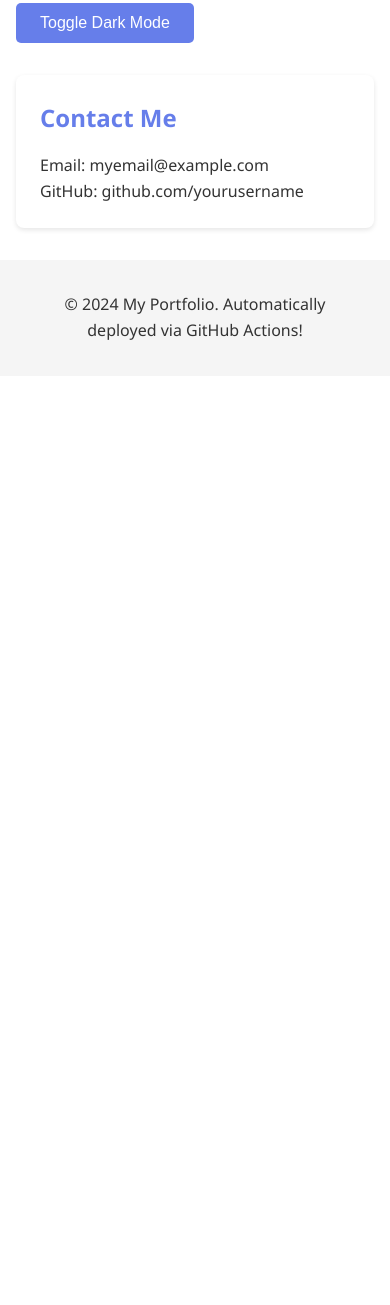
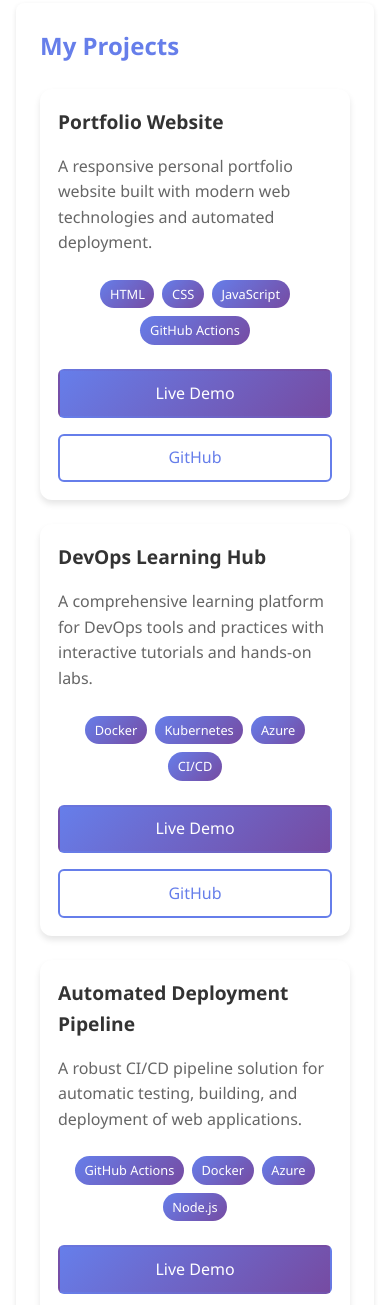
Before and after one commit to jimhenley/my-portfolio, a plain HTML site: page index.html in a window 390 px wide. Shown: the part 695-2000 px from the top of the page. Before the commit the page ends 1071 px from the top, so only its background shows below. Drawn offline with Linux system fonts and the light colour scheme.

Commit message:
Add projects section with responsive cards and hover effects

```diff
--- a/index.html
+++ b/index.html
@@ -30,6 +30,56 @@
             </ul>
         </section>
 
+        <section class="projects">
+            <h2>My Projects</h2>
+            <div class="projects-grid">
+                <div class="project-card">
+                    <h3>Portfolio Website</h3>
+                    <p>A responsive personal portfolio website built with modern web technologies and automated deployment.</p>
+                    <div class="tech-tags">
+                        <span class="tech-tag">HTML</span>
+                        <span class="tech-tag">CSS</span>
+                        <span class="tech-tag">JavaScript</span>
+                        <span class="tech-tag">GitHub Actions</span>
+                    </div>
+                    <div class="project-links">
+                        <a href="#" class="btn-demo">Live Demo</a>
+                        <a href="https://github.com/jimhenley/my-portfolio" class="btn-github">GitHub</a>
+                    </div>
+                </div>
+
+                <div class="project-card">
+                    <h3>DevOps Learning Hub</h3>
+                    <p>A comprehensive learning platform for DevOps tools and practices with interactive tutorials and hands-on labs.</p>
+                    <div class="tech-tags">
+                        <span class="tech-tag">Docker</span>
+                        <span class="tech-tag">Kubernetes</span>
+                        <span class="tech-tag">Azure</span>
+                        <span class="tech-tag">CI/CD</span>
+                    </div>
+                    <div class="project-links">
+                        <a href="#" class="btn-demo">Live Demo</a>
+                        <a href="#" class="btn-github">GitHub</a>
+                    </div>
+                </div>
+
+                <div class="project-card">
+                    <h3>Automated Deployment Pipeline</h3>
+                    <p>A robust CI/CD pipeline solution for automatic testing, building, and deployment of web applications.</p>
+                    <div class="tech-tags">
+                        <span class="tech-tag">GitHub Actions</span>
+                        <span class="tech-tag">Docker</span>
+                        <span class="tech-tag">Azure</span>
+                        <span class="tech-tag">Node.js</span>
+                    </div>
+                    <div class="project-links">
+                        <a href="#" class="btn-demo">Live Demo</a>
+                        <a href="#" class="btn-github">GitHub</a>
+                    </div>
+                </div>
+            </div>
+        </section>
+
         <button id="theme-toggle">Toggle Dark Mode</button>
     <!-- Add this before the closing </main> tag -->
         <section class="contact">
--- a/styles.css
+++ b/styles.css
@@ -95,3 +95,178 @@ body.dark-mode footer {
     font-weight: bold;
     color: #764ba2;
 }
+
+/* Projects Section */
+.projects-grid {
+    display: grid;
+    grid-template-columns: repeat(auto-fit, minmax(300px, 1fr));
+    gap: 2rem;
+    margin-top: 1.5rem;
+}
+
+.project-card {
+    background: white;
+    border-radius: 12px;
+    padding: 2rem;
+    box-shadow: 0 4px 6px rgba(0, 0, 0, 0.1);
+    transition: all 0.3s ease;
+    border: 2px solid transparent;
+    position: relative;
+    overflow: hidden;
+}
+
+.project-card::before {
+    content: '';
+    position: absolute;
+    top: 0;
+    left: -100%;
+    width: 100%;
+    height: 3px;
+    background: linear-gradient(135deg, #667eea 0%, #764ba2 100%);
+    transition: left 0.5s ease;
+}
+
+.project-card:hover::before {
+    left: 0;
+}
+
+.project-card:hover {
+    transform: translateY(-8px);
+    box-shadow: 0 12px 25px rgba(0, 0, 0, 0.15);
+    border-color: #667eea;
+}
+
+body.dark-mode .project-card {
+    background: #2a2a2a;
+    box-shadow: 0 4px 6px rgba(255, 255, 255, 0.1);
+}
+
+body.dark-mode .project-card:hover {
+    box-shadow: 0 12px 25px rgba(255, 255, 255, 0.15);
+    border-color: #9fa8ea;
+}
+
+.project-card h3 {
+    color: #333;
+    margin-bottom: 1rem;
+    font-size: 1.4rem;
+    font-weight: 600;
+}
+
+body.dark-mode .project-card h3 {
+    color: #f0f0f0;
+}
+
+.project-card p {
+    color: #666;
+    margin-bottom: 1.5rem;
+    line-height: 1.6;
+}
+
+body.dark-mode .project-card p {
+    color: #ccc;
+}
+
+.tech-tags {
+    display: flex;
+    flex-wrap: wrap;
+    gap: 0.5rem;
+    margin-bottom: 1.5rem;
+}
+
+.tech-tag {
+    background: linear-gradient(135deg, #667eea, #764ba2);
+    color: white;
+    padding: 0.3rem 0.8rem;
+    border-radius: 20px;
+    font-size: 0.85rem;
+    font-weight: 500;
+    white-space: nowrap;
+}
+
+.project-links {
+    display: flex;
+    gap: 1rem;
+}
+
+.btn-demo, .btn-github {
+    padding: 0.6rem 1.2rem;
+    border-radius: 6px;
+    text-decoration: none;
+    font-weight: 500;
+    transition: all 0.3s ease;
+    border: 2px solid transparent;
+    text-align: center;
+    flex: 1;
+}
+
+.btn-demo {
+    background: linear-gradient(135deg, #667eea, #764ba2);
+    color: white;
+}
+
+.btn-demo:hover {
+    transform: translateY(-2px);
+    box-shadow: 0 4px 12px rgba(102, 126, 234, 0.3);
+}
+
+.btn-github {
+    background: transparent;
+    color: #667eea;
+    border-color: #667eea;
+}
+
+.btn-github:hover {
+    background: #667eea;
+    color: white;
+    transform: translateY(-2px);
+}
+
+body.dark-mode .btn-github {
+    color: #9fa8ea;
+    border-color: #9fa8ea;
+}
+
+body.dark-mode .btn-github:hover {
+    background: #9fa8ea;
+    color: #1a1a1a;
+}
+
+/* Mobile Responsive Design */
+@media (max-width: 768px) {
+    .projects-grid {
+        grid-template-columns: 1fr;
+        gap: 1.5rem;
+    }
+
+    .project-card {
+        padding: 1.5rem;
+    }
+
+    .project-links {
+        flex-direction: column;
+    }
+
+    .btn-demo, .btn-github {
+        flex: none;
+    }
+
+    .tech-tags {
+        justify-content: center;
+    }
+}
+
+@media (max-width: 480px) {
+    .project-card {
+        padding: 1rem;
+    }
+
+    .project-card h3 {
+        font-size: 1.2rem;
+    }
+
+    .tech-tag {
+        font-size: 0.8rem;
+        padding: 0.25rem 0.6rem;
+    }
+}
```
